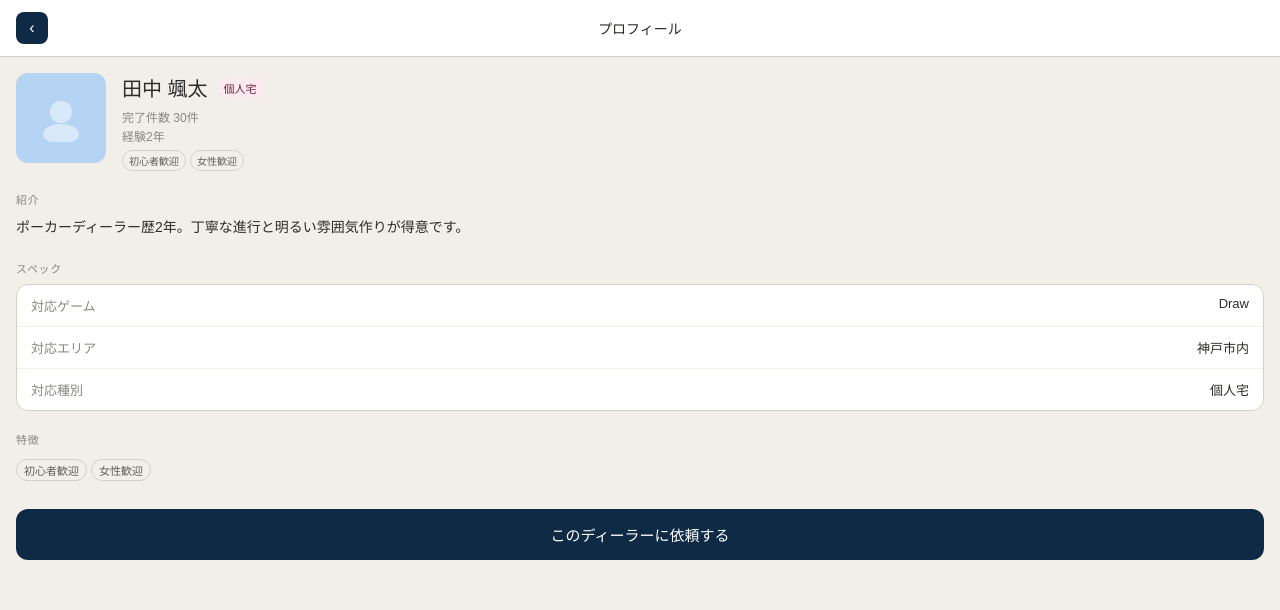
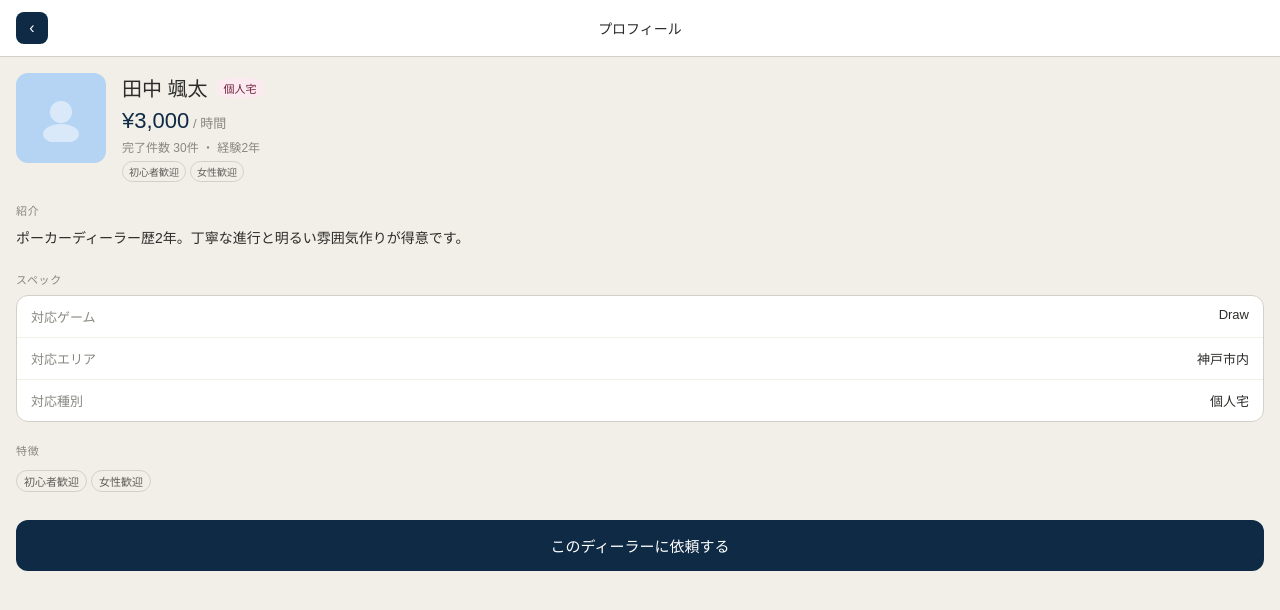
Before and after one commit to yamada715/godera, a Next.js app: page /dealers/1 in a window 1280 px wide. Shown: the top 610 px of the page. Built offline with nearby package versions, Linux system fonts and the light colour scheme.

Commit message:
fix dealer detail page and request form

```diff
--- a/app/dealers/[id]/page.tsx
+++ b/app/dealers/[id]/page.tsx
@@ -14,7 +14,6 @@ export default async function DealerDetailPage({ params }: { params: Promise<{ i
 
   return (
     <main style={{ minHeight: "100dvh", background: "#F1EFE8", paddingBottom: 40 }}>
-      {/* ヘッダー */}
       <header style={{ background: "#FFFFFF", borderBottom: "0.5px solid #D3D1C7", padding: "12px 16px", display: "flex", alignItems: "center", justifyContent: "space-between", position: "sticky", top: 0, zIndex: 10 }}>
         <Link href="/dealers" style={{ display: "flex", alignItems: "center", justifyContent: "center", width: 32, height: 32, borderRadius: 8, background: "#0E2A45", color: "#fff", textDecoration: "none", fontSize: 16 }}>‹</Link>
         <span style={{ fontSize: 14, fontWeight: 500, color: "#2C2C2A" }}>プロフィール</span>
@@ -22,18 +21,11 @@ export default async function DealerDetailPage({ params }: { params: Promise<{ i
       </header>
 
       <div style={{ padding: "16px" }}>
-        {/* 上部: 写真 + 名前 横並び */}
         <div style={{ display: "flex", gap: 16, alignItems: "flex-start", marginBottom: 20 }}>
-          {/* 左: 写真 */}
-          <div style={{
-            width: 90, height: 90, borderRadius: 12, flexShrink: 0,
-            background: dealer.avatarColor, overflow: "hidden",
-            display: "flex", alignItems: "center", justifyContent: "center",
-          }}>
+          <div style={{ width: 90, height: 90, borderRadius: 12, flexShrink: 0, background: dealer.avatarColor, overflow: "hidden", display: "flex", alignItems: "center", justifyContent: "center" }}>
             {dealer.photoUrl ? (
               // eslint-disable-next-line @next/next/no-img-element
-              <img src={dealer.photoUrl} alt={dealer.name}
-                style={{ width: "100%", height: "100%", objectFit: "cover" }} />
+              <img src={dealer.photoUrl} alt={dealer.name} style={{ width: "100%", height: "100%", objectFit: "cover" }} />
             ) : (
               <svg width="48" height="48" viewBox="0 0 48 48" fill="none">
                 <circle cx="24" cy="18" r="11" fill="#fff" fillOpacity="0.5" />
@@ -41,17 +33,15 @@ export default async function DealerDetailPage({ params }: { params: Promise<{ i
               </svg>
             )}
           </div>
-
-          {/* 右: 名前・バッジ・完了件数 */}
           <div style={{ flex: 1 }}>
             <div style={{ display: "flex", alignItems: "center", gap: 8, flexWrap: "wrap" }}>
               <h1 style={{ fontSize: 20, fontWeight: 500, color: "#2C2C2A" }}>{dealer.name}</h1>
-              <span style={{ fontSize: 11, padding: "2px 8px", borderRadius: 20, background: bg, color, fontWeight: 500 }}>
-                {VENUE_LABEL[dealer.venueType]}
-              </span>
+              <span style={{ fontSize: 11, padding: "2px 8px", borderRadius: 20, background: bg, color, fontWeight: 500 }}>{VENUE_LABEL[dealer.venueType]}</span>
             </div>
-            <p style={{ fontSize: 12, color: "#888780", marginTop: 6 }}>完了件数 {dealer.completedJobs}件</p>
-            <p style={{ fontSize: 12, color: "#888780", marginTop: 2 }}>経験{dealer.experienceYears}年</p>
+            <div style={{ fontSize: 22, fontWeight: 500, color: "#0E2A45", marginTop: 6 }}>
+              ¥{dealer.hourlyRate.toLocaleString()}<span style={{ fontSize: 13, color: "#888780", fontWeight: 400 }}> / 時間</span>
+            </div>
+            <p style={{ fontSize: 12, color: "#888780", marginTop: 4 }}>完了件数 {dealer.completedJobs}件 ・ 経験{dealer.experienceYears}年</p>
             <div style={{ marginTop: 6 }}>
               {dealer.tags.slice(0, 2).map((tag) => (
                 <span key={tag} style={{ display: "inline-block", fontSize: 10, padding: "2px 6px", borderRadius: 20, background: "#F1EFE8", color: "#5F5E5A", border: "0.5px solid #D3D1C7", marginRight: 4 }}>{tag}</span>
@@ -60,17 +50,15 @@ export default async function DealerDetailPage({ params }: { params: Promise<{ i
           </div>
         </div>
 
-        {/* 紹介 */}
         <p style={{ fontSize: 11, fontWeight: 500, color: "#888780", letterSpacing: "0.06em", textTransform: "uppercase", marginBottom: 8 }}>紹介</p>
         <p style={{ fontSize: 14, color: "#2C2C2A", lineHeight: 1.75, marginBottom: 20 }}>{dealer.bio}</p>
 
-        {/* スペック */}
         <p style={{ fontSize: 11, fontWeight: 500, color: "#888780", letterSpacing: "0.06em", textTransform: "uppercase", marginBottom: 8 }}>スペック</p>
         <div style={{ background: "#FFFFFF", border: "0.5px solid #D3D1C7", borderRadius: 12, overflow: "hidden", marginBottom: 20 }}>
           {[
             { label: "対応ゲーム", value: dealer.gameTypes.join(" / ") },
             { label: "対応エリア", value: dealer.areas.join(" / ") },
-            { label: "対応種別", value: VENUE_LABEL[dealer.venueType] },
+            { label: "対応種別",   value: VENUE_LABEL[dealer.venueType] },
           ].map(({ label, value }, i, arr) => (
             <div key={label} style={{ display: "flex", justifyContent: "space-between", padding: "11px 14px", borderBottom: i < arr.length - 1 ? "0.5px solid #F1EFE8" : "none", fontSize: 13 }}>
               <span style={{ color: "#888780", flexShrink: 0 }}>{label}</span>
@@ -79,7 +67,6 @@ export default async function DealerDetailPage({ params }: { params: Promise<{ i
           ))}
         </div>
 
-        {/* タグ */}
         <p style={{ fontSize: 11, fontWeight: 500, color: "#888780", letterSpacing: "0.06em", textTransform: "uppercase", marginBottom: 8 }}>特徴</p>
         <div style={{ marginBottom: 28 }}>
           {dealer.tags.map((tag) => (
@@ -87,7 +74,6 @@ export default async function DealerDetailPage({ params }: { params: Promise<{ i
           ))}
         </div>
 
-        {/* 依頼ボタン */}
         <Link href={"/dealers/" + dealer.id + "/request"} style={{ display: "block", padding: 15, background: "#0E2A45", color: "#FFFFFF", borderRadius: 12, fontSize: 15, fontWeight: 500, textAlign: "center", textDecoration: "none" }}>
           このディーラーに依頼する
         </Link>
--- a/app/dealers/[id]/request/page.tsx
+++ b/app/dealers/[id]/request/page.tsx
@@ -133,7 +133,7 @@ export default function RequestPage() {
           <div style={{ marginBottom: 14 }}>
             <label style={labelStyle}>時間 <span style={{ color: "#E24B4A" }}>*</span></label>
             <div style={{ display: "flex", alignItems: "center", gap: 8 }}>
-              <input type="time" value={startTime} onChange={(e) => { setStart(e.target.value); setErrors((prev) => ({ ...prev, startTime: "" })); }} style={{ ...inputStyle, flex: 1 }} />
+              <input type="time" step="900" value={startTime} onChange={(e) => { setStart(e.target.value); setErrors((prev) => ({ ...prev, startTime: "" })); }} style={{ ...inputStyle, flex: 1 }} />
               <span style={{ color: "#888780", fontSize: 13 }}>〜</span>
               <input type="time" value={endTime} onChange={(e) => { setEnd(e.target.value); setErrors((prev) => ({ ...prev, endTime: "" })); }} style={{ ...inputStyle, flex: 1 }} />
             </div>
```
